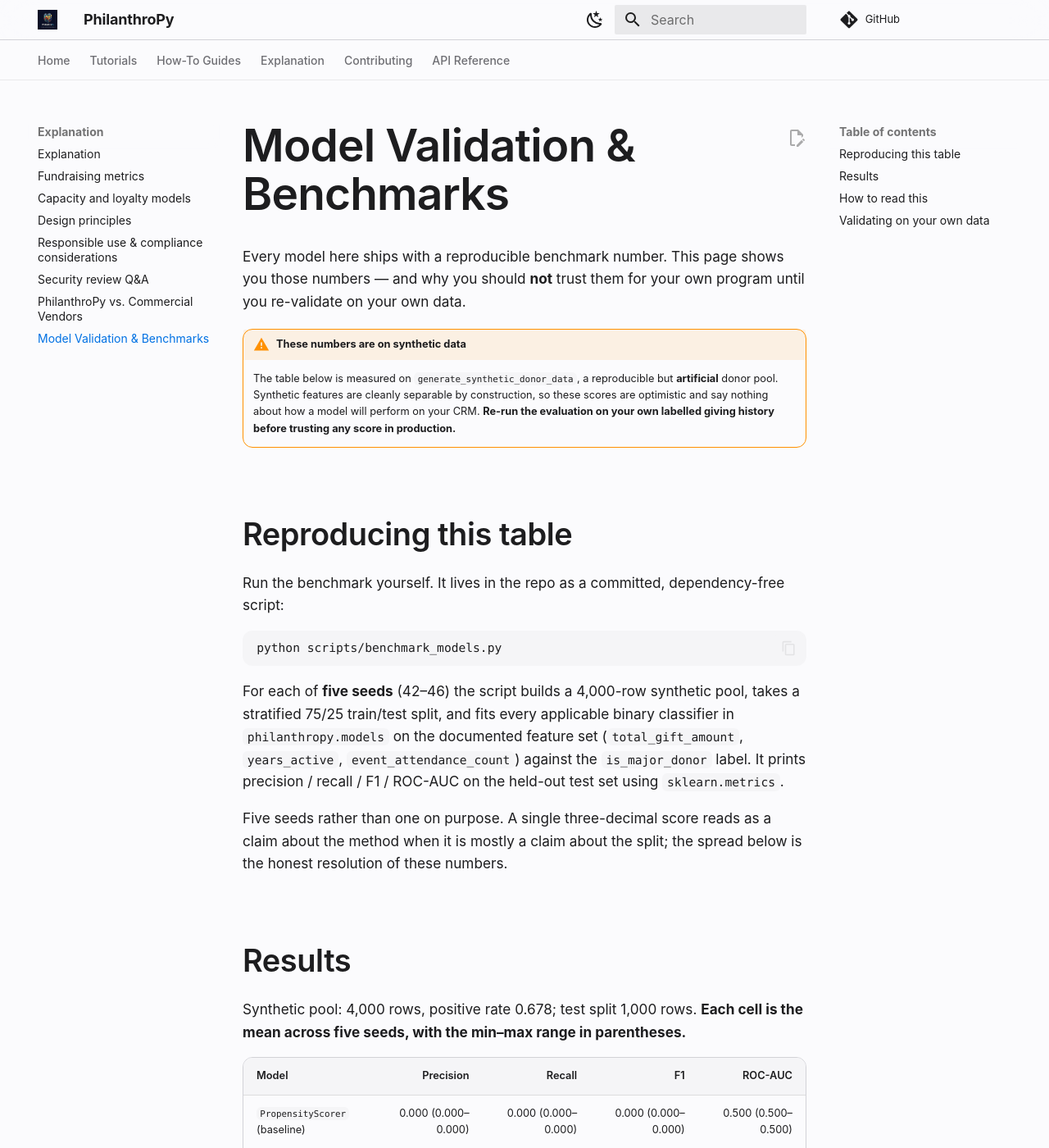
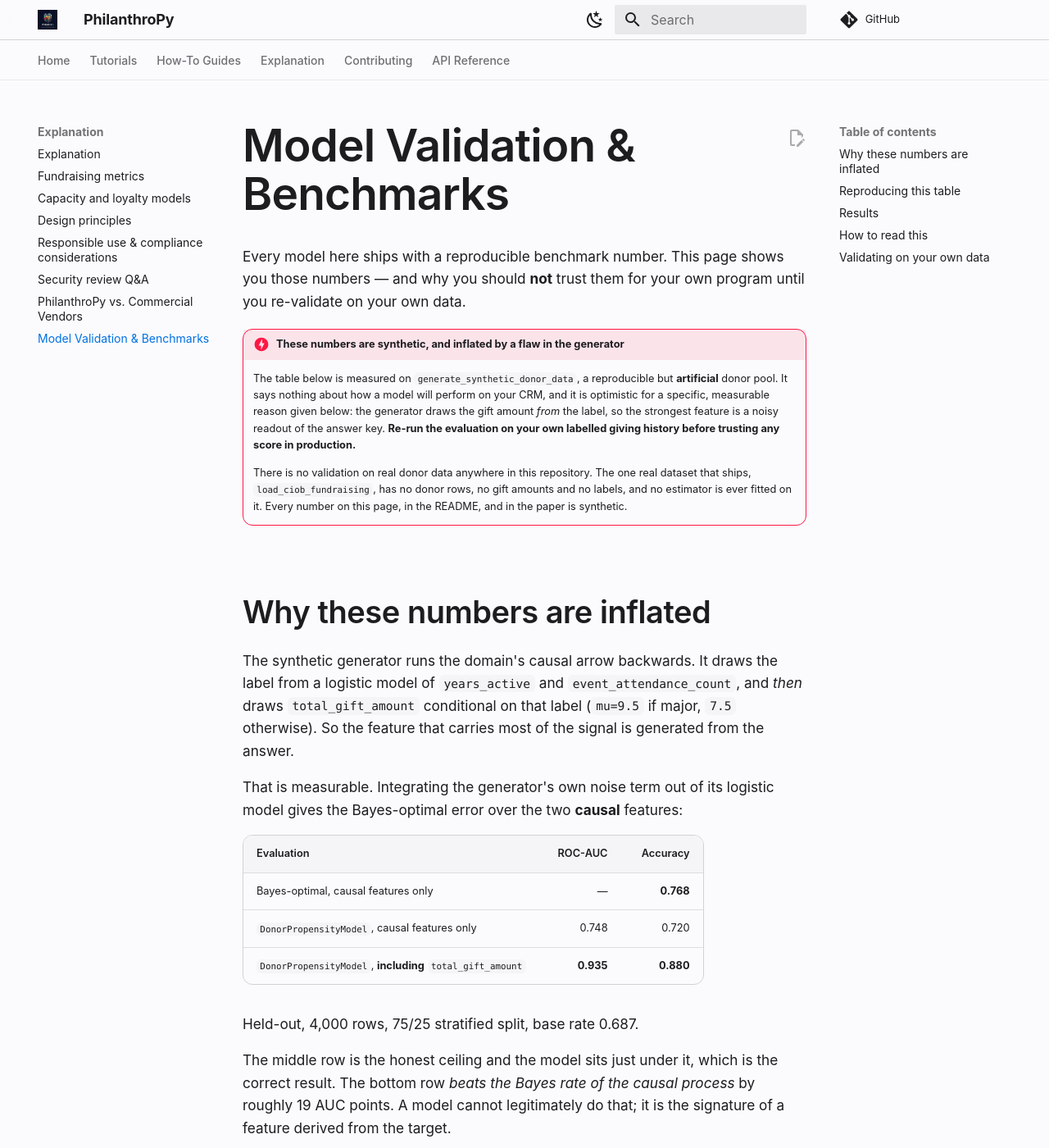
Before and after one commit to PhilanthroPy-Project/PhilanthroPy, an MkDocs documentation site: the page built from docs/explanation/benchmarks.md, in a window 1280 px wide and 1400 px high. Shown: the whole window at 82% size. Built offline with MkDocs 1.6.1 and Material for MkDocs 9.7.7, drawn with Linux system fonts in a browser that asks for light colours; comment, search, counter and statistics services are not loaded; some of the changed text lies outside the part shown.

Commit message:
docs: the quickstart scored its own training set, and benchmarks blamed the wrong cause (#89)
Two honesty fixes, no code changes.

The README quickstart fitted on X and scored the same X, then reported the
resulting gap as the headline result: "non-major donors top out at 39; no major
donor scores below 65". That gap is a random forest reciting its training set.
RF leaves go pure and predict_affinity_score is predict_proba(X)[:,1] * 100, so
in-sample scores pile at 0 and 100 by construction. On held-out rows from the
same 500-row sample the two groups overlap almost completely: non-major max
97.5, major min 6.5. The claim was self-refuting on its own data, since the
label is a Bernoulli draw with a real noise term and a clean gap is impossible.

The quickstart now splits before fitting and reports held-out ROC-AUC 0.932 with
overlapping distributions. Weaker claim, true one, and it demonstrates the
train/test discipline the library is supposed to be about.

benchmarks.md distrusted its own numbers for the wrong reason. It said the
synthetic data was "cleanly separable by construction"; the irreducible error
over the causal features is 23.2%. The real problem is that the generator draws
total_gift_amount from the label, so a model including that feature scores
ROC-AUC 0.935 against a causal Bayes accuracy ceiling of 0.768. It beats the
Bayes rate of its own data-generating process by about 19 AUC points, which is
the signature of a target-derived feature and is the exact leakage this library
exists to prevent.

The page now measures that instead of hand-waving it, and states plainly that
there is no validation on real donor data anywhere in the repository:
load_ciob_fundraising has no donor rows, no amounts and no labels, and no
estimator is ever fitted on it.

The generator itself is not changed here. Rewriting the data-generating process
moves every published number and is a design decision about what the reference
dataset represents, so it is tracked separately.

```diff
--- a/docs/explanation/benchmarks.md
+++ b/docs/explanation/benchmarks.md
@@ -4,12 +4,58 @@ Every model here ships with a reproducible benchmark number. This page shows you
 those numbers — and why you should **not** trust them for your own program until
 you re-validate on your own data.
 
-!!! warning "These numbers are on synthetic data"
+!!! danger "These numbers are synthetic, and inflated by a flaw in the generator"
     The table below is measured on `generate_synthetic_donor_data`, a reproducible
-    but **artificial** donor pool. Synthetic features are cleanly separable by
-    construction, so these scores are optimistic and say nothing about how a model
-    will perform on your CRM. **Re-run the evaluation on your own labelled giving
-    history before trusting any score in production.**
+    but **artificial** donor pool. It says nothing about how a model will perform
+    on your CRM, and it is optimistic for a specific, measurable reason given
+    below: the generator draws the gift amount *from* the label, so the strongest
+    feature is a noisy readout of the answer key. **Re-run the evaluation on your
+    own labelled giving history before trusting any score in production.**
+
+    There is no validation on real donor data anywhere in this repository. The one
+    real dataset that ships, `load_ciob_fundraising`, has no donor rows, no gift
+    amounts and no labels, and no estimator is ever fitted on it. Every number on
+    this page, in the README, and in the paper is synthetic.
+
+## Why these numbers are inflated
+
+The synthetic generator runs the domain's causal arrow backwards. It draws the
+label from a logistic model of `years_active` and `event_attendance_count`, and
+*then* draws `total_gift_amount` conditional on that label
+(`mu=9.5` if major, `7.5` otherwise). So the feature that carries most of the
+signal is generated from the answer.
+
+That is measurable. Integrating the generator's own noise term out of its
+logistic model gives the Bayes-optimal error over the two **causal** features:
+
+| Evaluation | ROC-AUC | Accuracy |
+|---|---:|---:|
+| Bayes-optimal, causal features only | — | **0.768** |
+| `DonorPropensityModel`, causal features only | 0.748 | 0.720 |
+| `DonorPropensityModel`, **including** `total_gift_amount` | **0.935** | **0.880** |
+
+Held-out, 4,000 rows, 75/25 stratified split, base rate 0.687.
+
+The middle row is the honest ceiling and the model sits just under it, which is
+the correct result. The bottom row *beats the Bayes rate of the causal process*
+by roughly 19 AUC points. A model cannot legitimately do that; it is the
+signature of a feature derived from the target.
+
+In a real shop the causation runs the other way, and using cumulative lifetime
+giving to predict "is a major donor" is the classic fundraising leakage this
+library otherwise exists to prevent. So read the table below as an
+implementation smoke test, not as evidence that the methods work.
+
+The generator is not fixed here, because changing the data-generating process
+moves every published number and is a design decision about what the reference
+dataset should represent. It is tracked separately.
+
+!!! note "A correction"
+    A previous version of this page distrusted its own numbers for the wrong
+    reason. It said the synthetic data was "cleanly separable by construction".
+    It is not: the label is a Bernoulli draw with a real noise term, and the
+    irreducible error over the causal features is 23.2%, not zero. The problem
+    is the leaked feature, not clean separability.
 
 ## Reproducing this table
 
```
Also changed, not shown: CHANGELOG.md (+18 -0 lines), README.md (+34 -9 lines).
